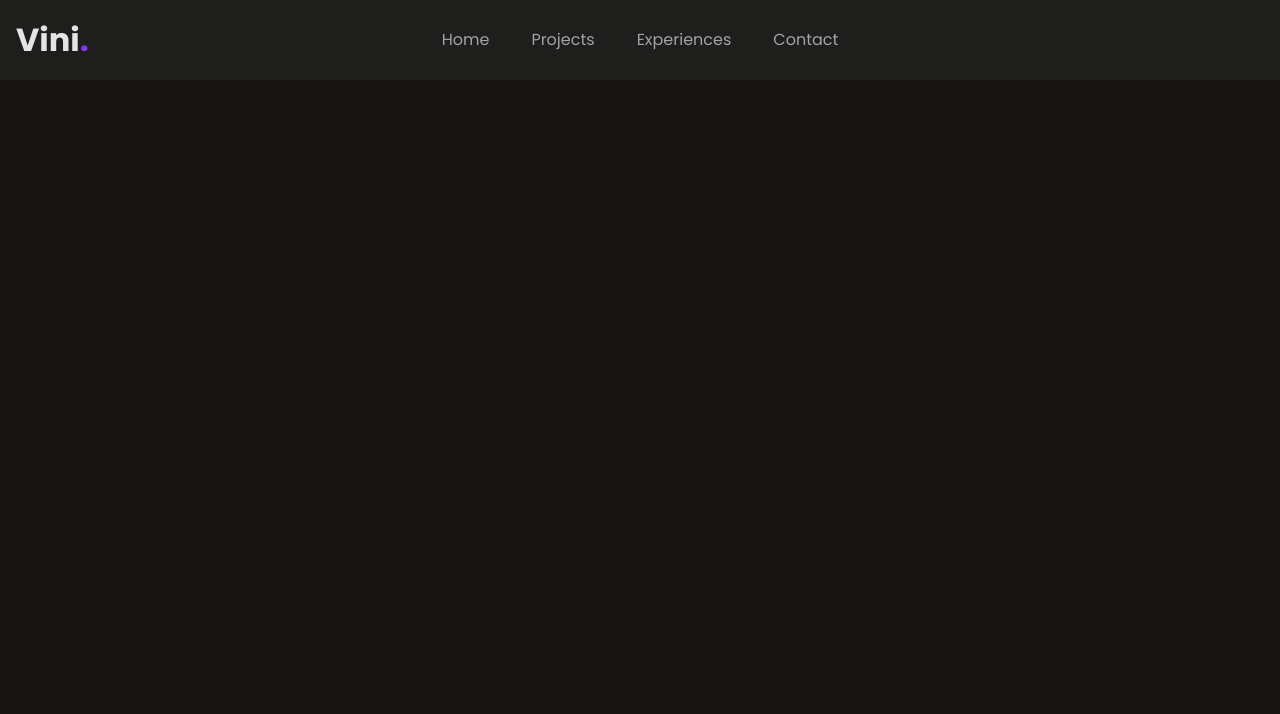
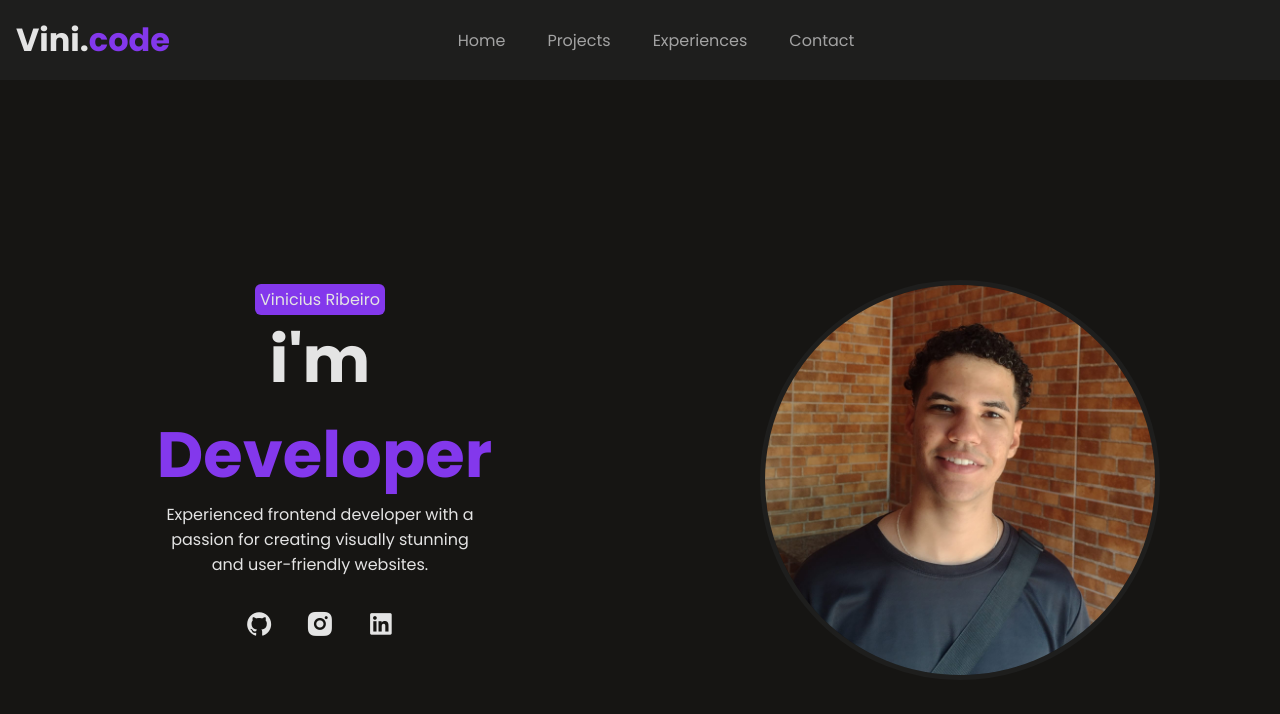
Before and after one commit to vinny-rbs/Portfolio_vini, a plain HTML site: page Portifolio-web-vini/index.html in a window 1280 px wide. Drawn offline with nearby package versions, Linux system fonts and the light colour scheme.

Commit message:
Add files via upload

```diff
--- a/Portifolio-web-vini/index.html
+++ b/Portifolio-web-vini/index.html
@@ -5,15 +5,15 @@
     <meta charset="UTF-8">
     <meta name="viewport" content="width=device-width, initial-scale=1.0">
     <title>Web Design | Portfolio</title>
-    <link rel="stylesheet" href="src\style\style.css">
+    <link rel="stylesheet" href="src\style\main.css">
     <link href="https://cdn.jsdelivr.net/npm/remixicon@4.5.0/fonts/remixicon.css" rel="stylesheet" />
 </head>
 
 <body>
     <header class="header">
-        <a href="">
+        <a href="#">
             <div class="logo">
-                <h2 class="logo__name">Vini<span class="logo__name--reffer">.</span></h2>
+                <h2 class="logo__name">Vini.<span class="logo__name--reffer">code</span></h2>
             </div>
         </a>
         <div class="nav__menu_btn" id="menu-btn">
@@ -28,6 +28,32 @@
             </ul>
         </nav>
     </header>
+    <section id="home">
+        <article>
+            <div class="wrapper">
+                <span class="article__tag">Vinicius Ribeiro</span>
+                <h1 class="article__title">i'm <span class="article__title--reffer">Developer</span></h1>
+                <p class="article__description">Experienced frontend developer with a passion for creating visually stunning and user-friendly websites.</p>
+            </div>
+            <div class="social">
+                <a href="https://github.com/vinny-rbs" target="_blank" rel="noopener noreferrer" class="social__icon">
+                    <i class="ri-github-fill"></i>
+                </a>
+                <a href="https://www.instagram.com/vinny_rbs/" target="_blank" rel="noopener noreferrer" class="social__icon">
+                    <i class="ri-instagram-fill"></i>
+                </a>
+                <a href="https://www.linkedin.com/in/vinicius-rbs/" target="_blank" rel="noopener noreferrer" class="social__icon">
+                    <i class="ri-linkedin-box-fill"></i>
+                </a>
+            </div>
+        </article>
+        <picture>
+            <img src="src/img/Foto de perfil do whatzap.jpeg" alt="" class="picture__image">
+        </picture>
+    </section>
+    <section id="project">
+
+    </section>
 </body>
 <script src="src/script/main.js"></script>
 </html>
--- /dev/null
+++ b/Portifolio-web-vini/src/style/main.css
@@ -0,0 +1,2 @@
+@import url("style.css");
+@import url("responsive.css");
--- /dev/null
+++ b/Portifolio-web-vini/src/style/responsive.css
@@ -0,0 +1,37 @@
+@media (max-width: 884px) and (max-height: 1280px) {
+
+    article,picture {
+        width: 100%;
+        padding: 2em;
+    }
+
+    .wrapper {
+        width: 100%;
+    }
+
+    #home {
+        flex-direction: column-reverse;
+    }
+
+    .nav__links {
+        position: absolute;
+        top: 100%;
+        left: -5%;
+        width: 104vw;
+        padding: 3em;
+        display: flex;
+        align-items: center;
+        justify-content: center;
+        flex-direction: column;
+        gap: 2em;
+        background-color: var(--color-dark-min);
+        transition: 0.5s;
+        color: var(--color-gray);
+        transform: translateY(-125%);
+    }
+
+    #menu-btn {
+        display: block;
+    }
+
+}
--- a/Portifolio-web-vini/src/style/style.css
+++ b/Portifolio-web-vini/src/style/style.css
@@ -7,7 +7,7 @@
     --color-light: #e4e4e4;
     --color-purble: #8338ec;
     --color-pink: #f72585;
-    --max-width: 55em;
+    --max-width: 100vw;
 
 }
 
@@ -36,9 +36,13 @@ html,body {
 body {
     background-color: var(--color-dark);
     color: var(--color-light);
+    overflow-x: hidden;
 }
 
 .header {
+    position: sticky;
+    left: 0;
+    top: 0;
     padding: 1em;
     display: flex;
     justify-content: space-between;
@@ -67,22 +71,29 @@ body {
     cursor: pointer;
 }
 
+#menu-btn {
+    display: none;
+}
+
+
+
 .nav__links {
-    position: absolute;
-    top: 100%;
-    left: -5%;
-    width: 104vw;
+    position: static;
+    top: 125%;
+    left: 0%;
+    width: 100vw;
     padding: 3em;
     display: flex;
     align-items: center;
     justify-content: center;
-    flex-direction: column;
+    flex-direction: row;
     gap: 2em;
-    background-color: var(--color-dark-min);
+    background-color: transparent;
     transition: 0.5s;
     color: var(--color-gray);
-    transform: translateY(-100%);
 }
+
+
 
 .nav__links.open {
     transform: translateY(0);
@@ -113,35 +124,70 @@ body {
     transform: scaleX(1);
 }
 
-@media (width > 1200px) {
-
-    .header {
-        position: relative;
+section {
+    display: flex;
+    min-height: 100vh;
 }
 
-    #menu-btn {
-        display: none;
+article,picture {
+    width: 50%;
+    display: flex;
+    justify-content: center;
+    align-items: center;
+    padding: 3em;
 }
 
-    .nav {
-        position: static;
-        z-index: 0;
+article {
+    flex-direction: column;
 }
 
-    .nav__links {
-        position: absolute;
-        top: 125%;
-        left: 0%;
-        width: 100vw;
-        padding: 3em;
+.wrapper {
+    text-align: center;
+    width: 60%;
+}
+
+.article__tag {
+    background-color: var(--color-purble);
+    padding: 4px 5px;
+    border-radius: 6px;
+}
+
+.article__title {
+    font-size: clamp(2.5rem, 5vw ,4rem);
+}
+
+.article__title--reffer {
+    color: var(--color-purble);
+}
+
+picture img {
+    height: clamp(15em, 50vw ,25em);
+    width: clamp(15em, 50vw ,25em);
+    border-radius: 50%;
+    z-index: -1;
+    border: 5px solid var(--color-dark-min);
+}
+
+.social {
     display: flex;
-        align-items: center;
-        justify-content: center;
-        flex-direction: row;
     gap: 2em;
-        background-color: transparent;
+    padding: 2em;
+}
+
+.social__icon i {
+    font-size: 1.8rem;
+    cursor: pointer;
     transition: 0.5s;
-        color: var(--color-gray);
-        transform: translateY(-100%);
 }
+
+.social__icon:nth-child(1):hover {
+    color: var(--color-purble);
 }
+
+.social__icon:nth-child(2):hover {
+    color: #dd2a7b;
+}
+
+.social__icon:nth-child(3):hover {
+    color: #0077b5;
+}
```
Also changed, not shown: Portifolio-web-vini/src/img/Foto de perfil do whatzap.jpeg (added). Lines whose indentation alone changed are shown as unchanged.
